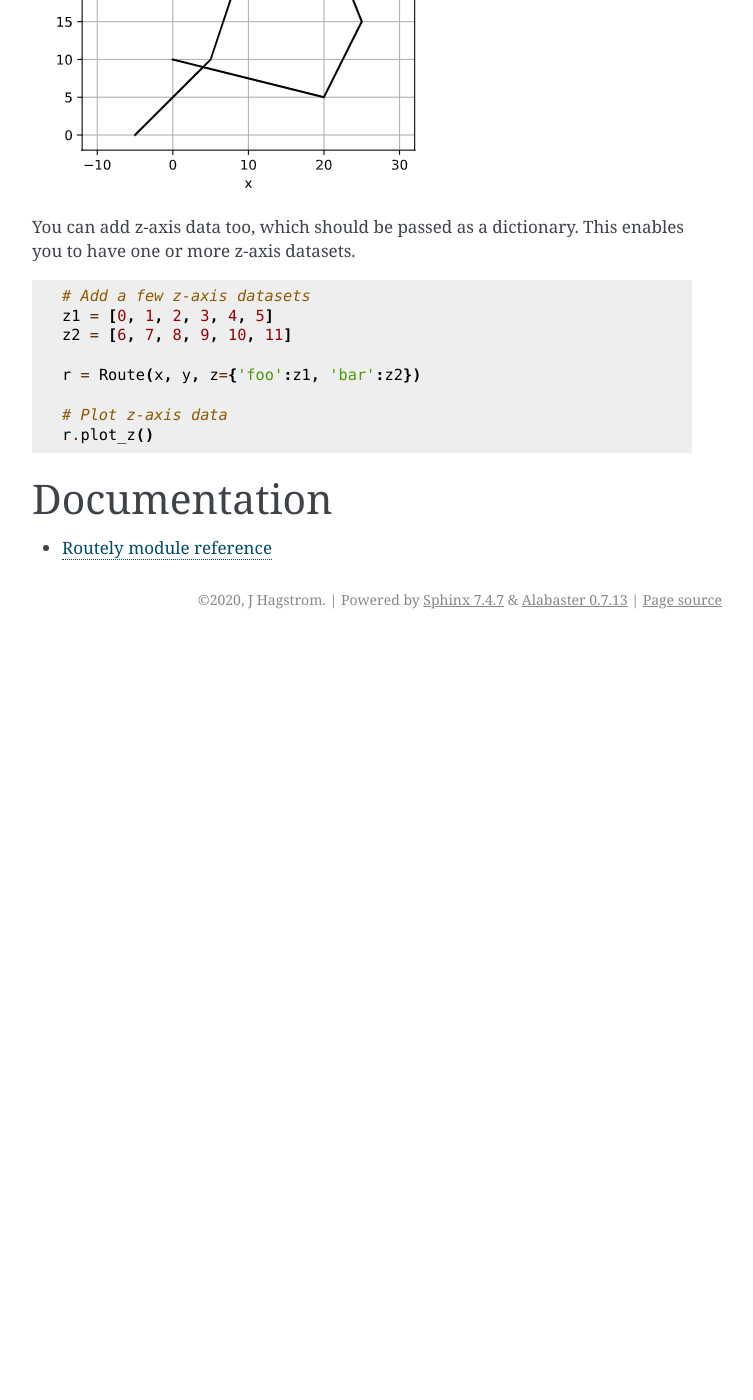
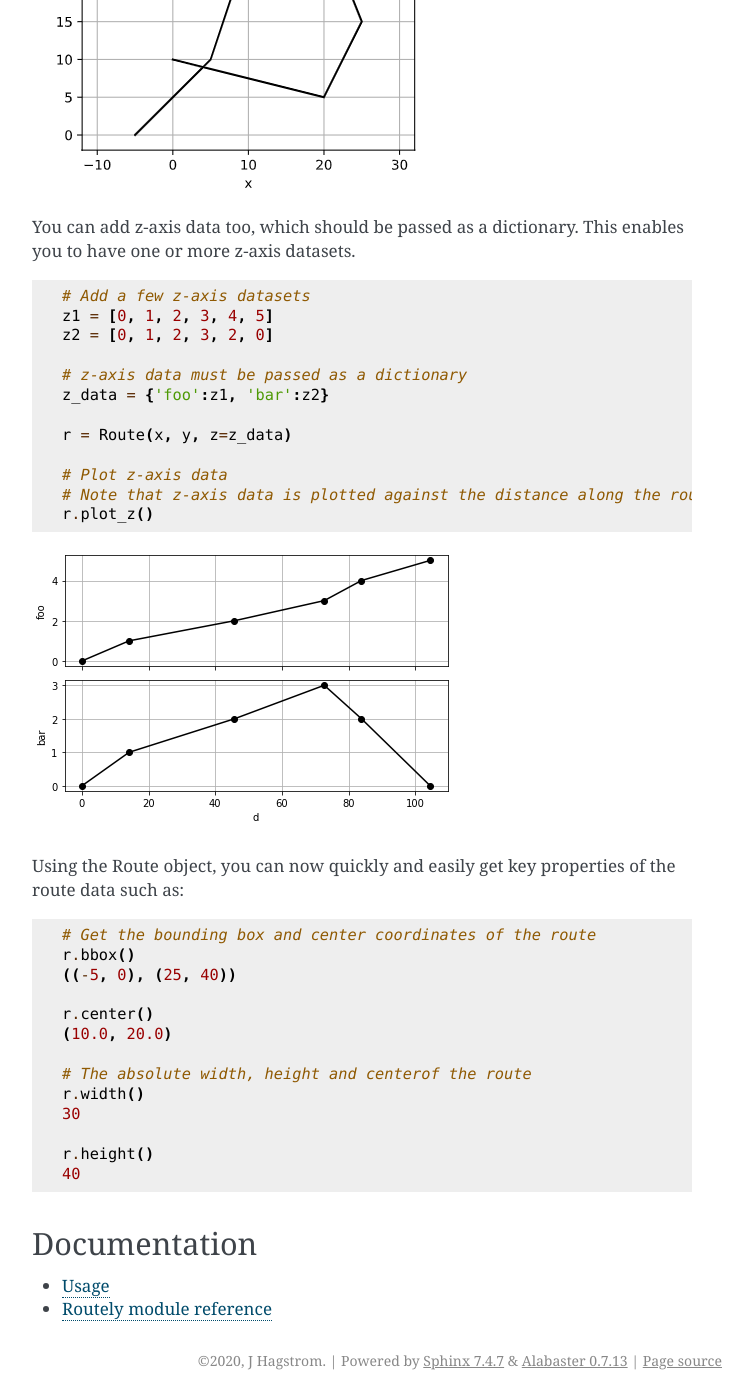
Before and after one commit to jhags/routely, a Sphinx documentation site: the page built from docs/source/index.rst, in a window 1280 px wide and 1400 px high, scrolled down 1426 px. Shown: the whole window, without its empty margins (388-1141 px from the left). Built offline with Sphinx 7.4.7, drawn with Linux system fonts in a browser that asks for light colours; pages that are not in the unit, such as notebooks, are missing from menus; before the commit the page ends 2065 px from its top, so only the background shows below that; some of the changed text lies outside the part shown.

Commit message:
docs updated

```diff
--- a/README.rst
+++ b/README.rst
@@ -61,9 +61,33 @@ You can add z-axis data too, which should be passed as a dictionary. This enable
 
     # Add a few z-axis datasets
     z1 = [0, 1, 2, 3, 4, 5]
-    z2 = [6, 7, 8, 9, 10, 11]
+    z2 = [0, 1, 2, 3, 2, 0]
 
-    r = Route(x, y, z={'foo':z1, 'bar':z2})
+    # z-axis data must be passed as a dictionary
+    z_data = {'foo':z1, 'bar':z2}
+
+    r = Route(x, y, z=z_data)
 
     # Plot z-axis data
+    # Note that z-axis data is plotted against the distance along the route
     r.plot_z()
+
+.. image:: https://raw.githubusercontent.com/jhags/routely/main/docs/images/plot_2.png
+
+Using the Route object, you can now quickly and easily get key properties of the route data such as:
+
+.. code-block:: python
+
+    # Get the bounding box and center coordinates of the route
+    r.bbox()
+    ((-5, 0), (25, 40))
+
+    r.center()
+    (10.0, 20.0)
+
+    # The absolute width, height and centerof the route
+    r.width()
+    30
+
+    r.height()
+    40
--- a/docs/source/index.rst
+++ b/docs/source/index.rst
@@ -1,10 +1,11 @@
 .. include:: ../../README.rst
 
 Documentation
-=============
+-------------
 
 .. toctree::
    :maxdepth: 1
 
    index
+   usage
    routely
```
Also changed, not shown: other parts of README.rst (+1 -1 lines), docs/source/usage.md (added, +22 -0 lines).
